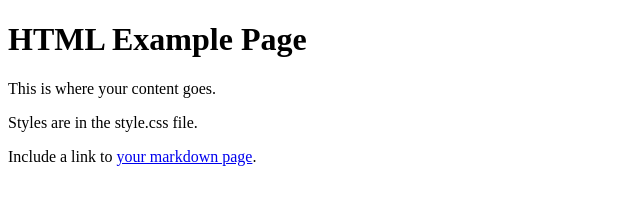
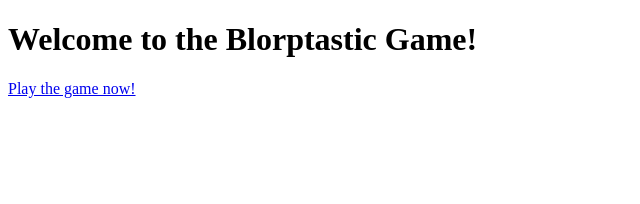
Before and after one commit to Emerc12/Emerc21.github.io, a plain HTML site: page index.html in a window 1280 px wide. Shown: the whole page, without its empty margins (0-640 px from the left). Drawn offline with Linux system fonts and the light colour scheme.

Commit message:
Update index.html

```diff
--- a/index.html
+++ b/index.html
@@ -1,14 +1,12 @@
 <!DOCTYPE html>
 <html lang="en">
-  <head>
+<head>
     <meta charset="UTF-8">
-    <title>HTML Example Page</title>
-    <link rel="stylesheet" href="style.css">
-  </head>
-  <body>
-    <h1>HTML Example Page</h1>
-    <p>This is where your content goes.</p>
-    <p>Styles are in the style.css file.</p>
-    <p>Include a link to <a href="markdown-example.md">your markdown page</a>.</p>
-  </body>
+    <meta name="viewport" content="width=device-width, initial-scale=1.0">
+    <title>Blorptastic Twine Game</title>
+</head>
+<body>
+    <h1>Welcome to the Blorptastic Game!</h1>
+    <p><a href="https://yourusername.github.io/blorptastic/blorptastic.html">Play the game now!</a></p>
+</body>
 </html>
```
